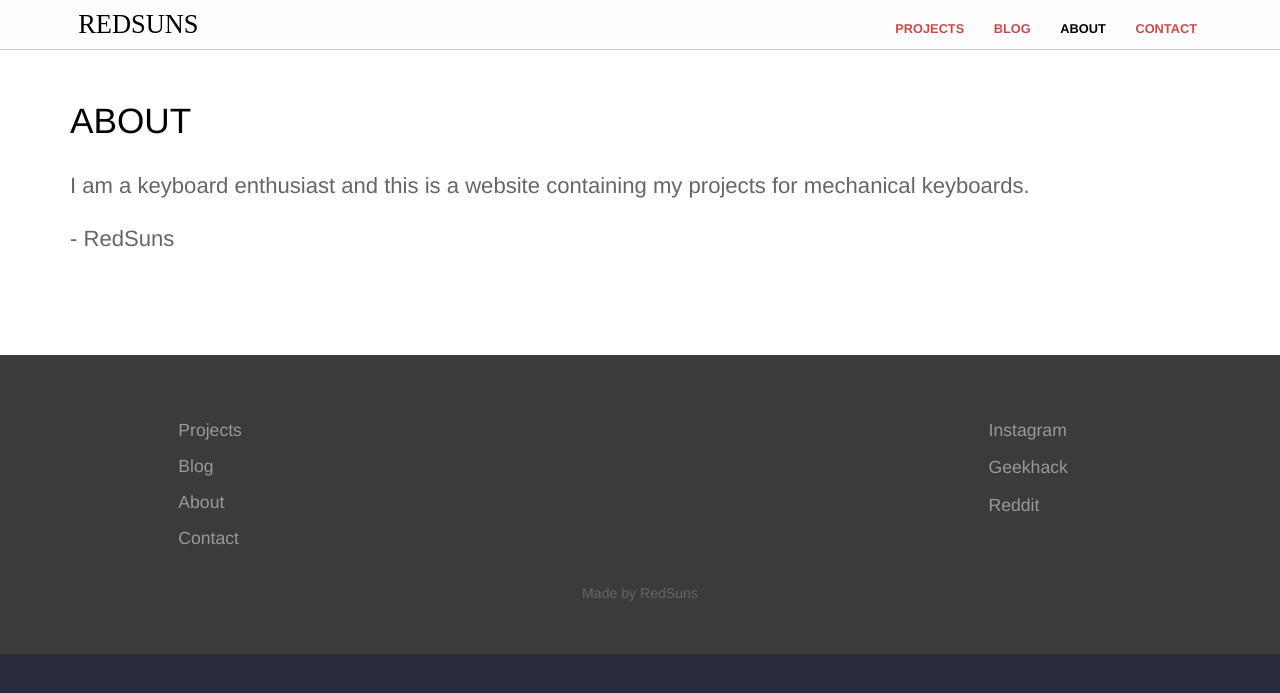
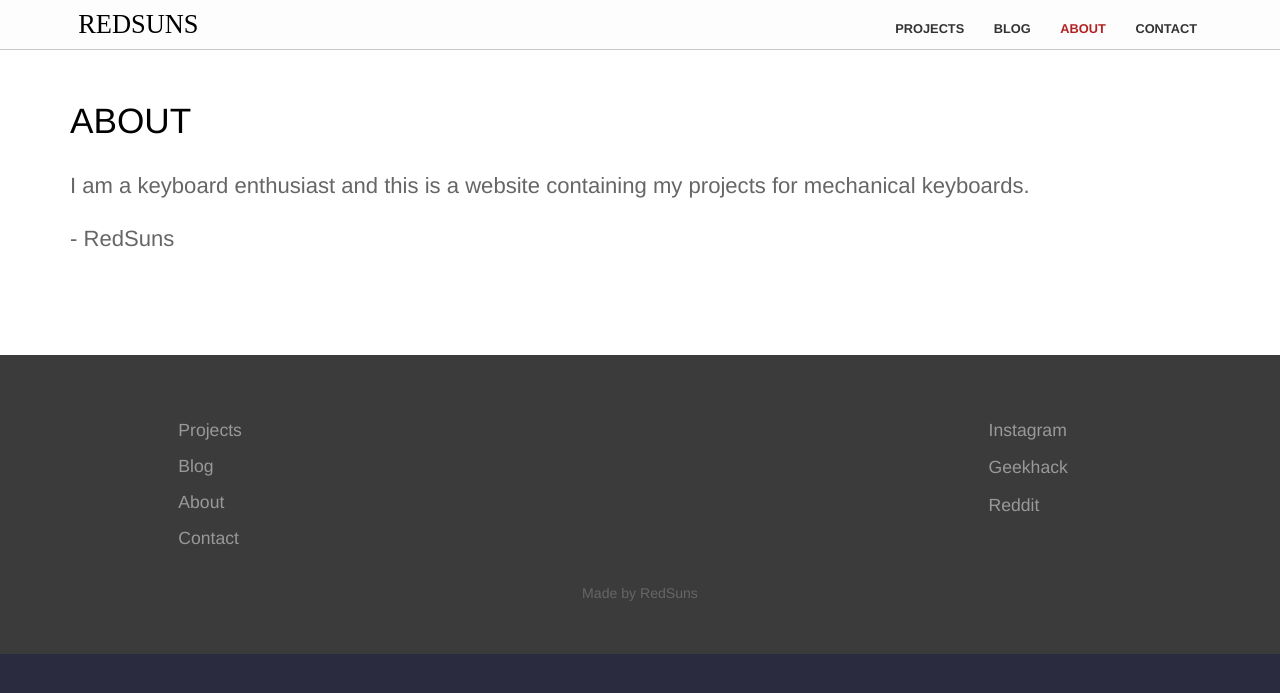
Before and after one commit to RedSunsRMK/redsunsrmk.github.io, a Jekyll site: the page built from about.html, in a window 1280 px wide. Shown: the top 693 px of the page. Built offline with Jekyll 4.4.1, drawn with Linux system fonts in a browser that asks for light colours.

Commit message:
Update navigation.scss

```diff
--- a/_sass/navigation.scss
+++ b/_sass/navigation.scss
@@ -34,7 +34,7 @@ nav {
 		margin: 0 3px;
 		padding: 20px 10px;
 		border-bottom: 1px solid rgba(255,255,255,0);
-		color: rgba(178,34,34,.8);
+		color: rgba(0,0,0,.8);
 
 		display: none;
 
@@ -81,7 +81,7 @@ nav {
 	}
 
 	a.active {
-		color: #000;
+		color: #b22222;
 	}
 
 }
```
